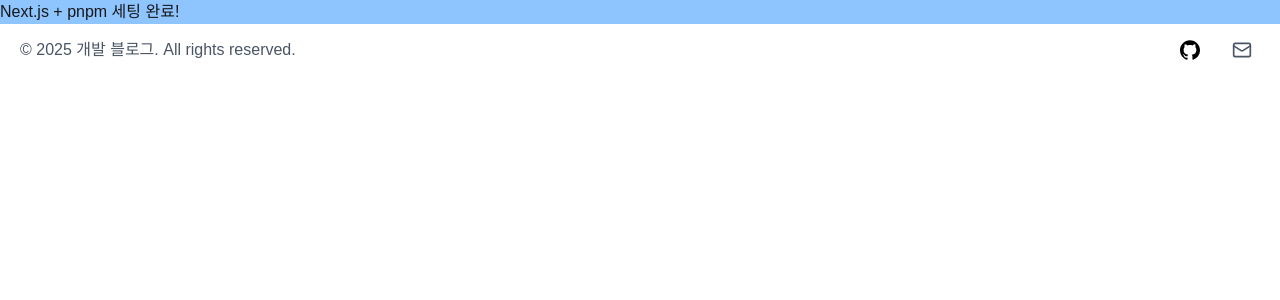
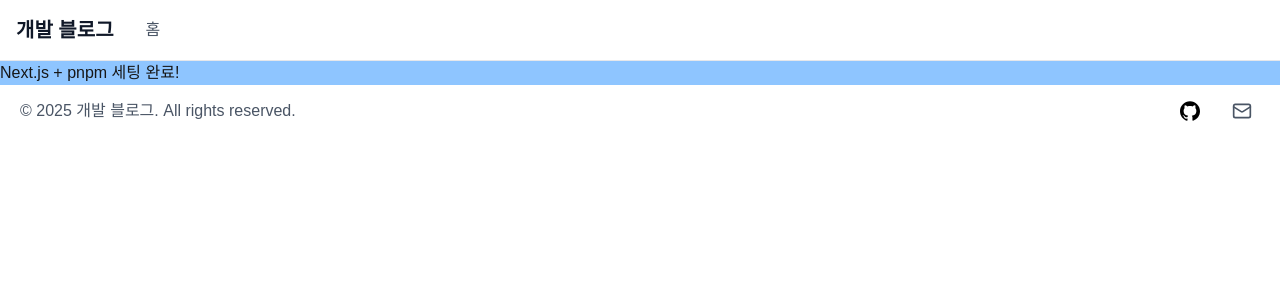
Before and after one commit to ChooHongWook/custom_next_blog, a Next.js app: page / in a window 1280 px wide. Shown: the top 300 px of the page. Built offline with nearby package versions, Linux system fonts and the light colour scheme.

Commit message:
feat(header): add Header component with navigation items

```diff
--- a/app/layout.tsx
+++ b/app/layout.tsx
@@ -1,5 +1,6 @@
 import '@/style/globals.css';
 import Footer from '@/components/Footer';
+import Header from '@/components/Header';
 
 export const metadata = {
   title: 'My Page',
@@ -14,6 +15,7 @@ export default function RootLayout({
   return (
     <html lang="ko">
       <body>
+        <Header />
         {children}
         <Footer />
       </body>
--- /dev/null
+++ b/src/components/Header.tsx
@@ -0,0 +1,43 @@
+import { ReactNode } from 'react';
+import { cn } from '@/utils/cn';
+import NextLink from './common/NextLink';
+
+function Header() {
+  return (
+    <header className="sticky top-0 z-10 border-b border-gray-200 bg-white/30 p-4 backdrop-blur-sm">
+      <div className="flex items-center gap-8">
+        <h1 className="text-xl font-bold text-gray-900">개발 블로그</h1>
+        <nav className="flex gap-6">
+          <HeaderNavItem href="/">홈</HeaderNavItem>
+          {/* <HeaderNavItem href="/blog">블로그</HeaderNavItem> */}
+          {/* <HeaderNavItem href="#">카테고리</HeaderNavItem> */}
+          {/* <HeaderNavItem href="#">소개</HeaderNavItem> */}
+          {/* <HeaderNavItem href="#">연락처</HeaderNavItem> */}
+        </nav>
+      </div>
+    </header>
+  );
+}
+
+type HeaderNavItemProp = {
+  href: string;
+  children: ReactNode;
+  className?: string;
+};
+
+const HeaderNavItem = ({ href, children, className }: HeaderNavItemProp) => {
+  return (
+    <NextLink
+      href={href}
+      className={cn(
+        'text-gray-600 transition-colors',
+        'hover:font-bold hover:text-blue-600',
+        className,
+      )}
+    >
+      {children}
+    </NextLink>
+  );
+};
+
+export default Header;
```
